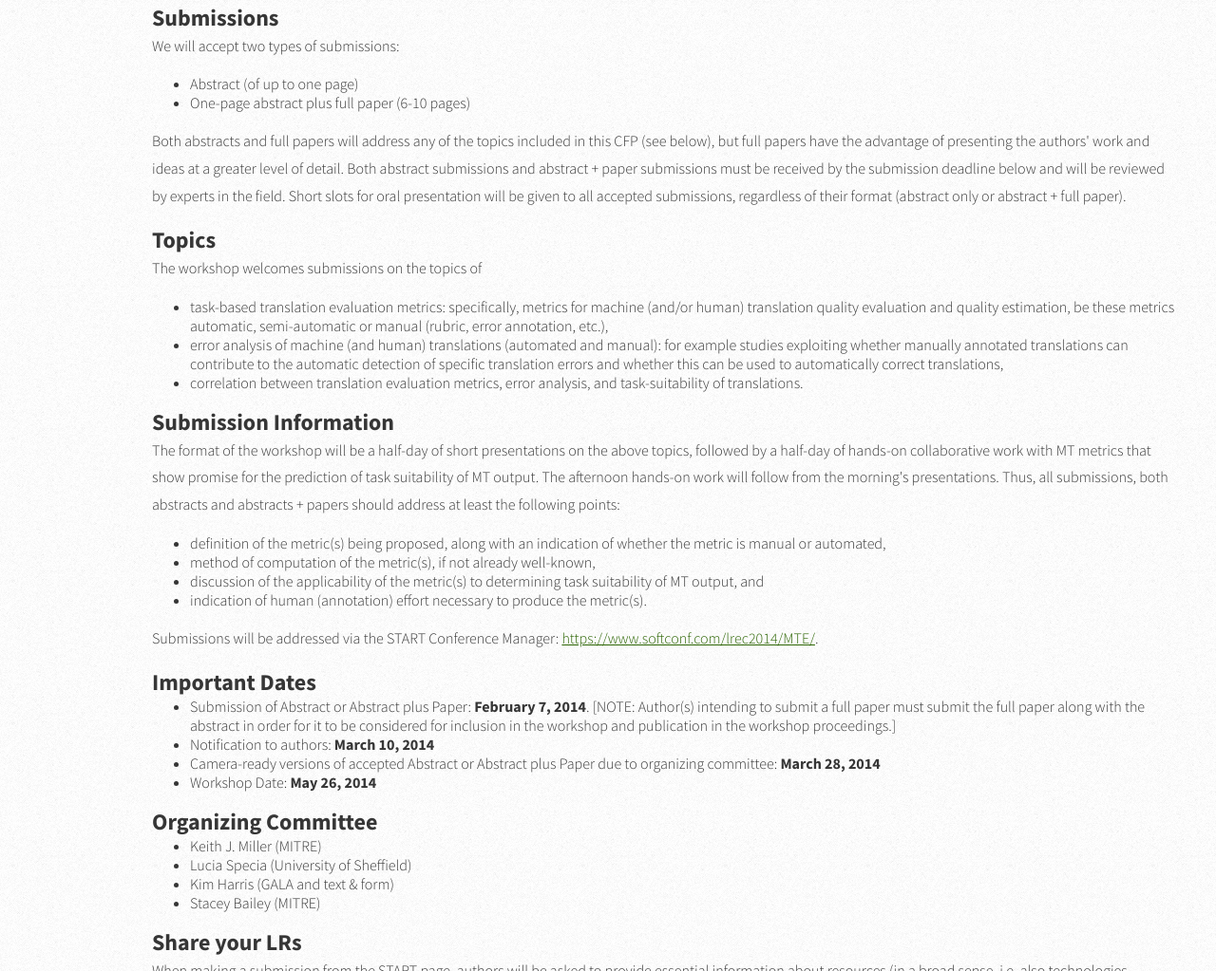
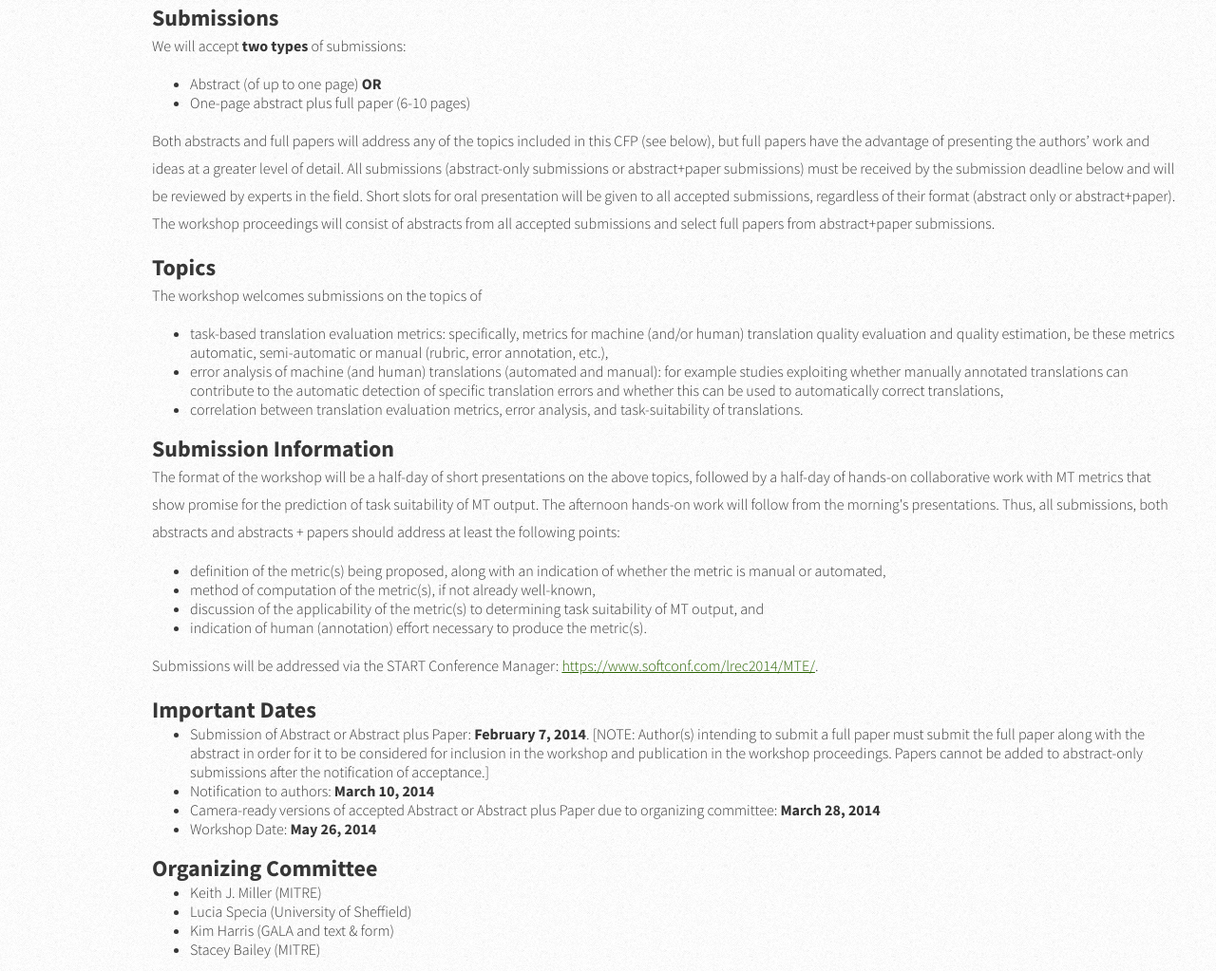
Before and after one commit to MTE2014/MTE2014.github.io, a plain HTML site: page cfp.html in a window 1280 px wide. Shown: the part 669-1692 px from the top of the page at 95% size. Drawn offline with Linux system fonts and the light colour scheme.

Commit message:
Update 29 January

```diff
--- a/cfp.html
+++ b/cfp.html
@@ -54,13 +54,13 @@ Released   : 20130623
 				<p>The workshop will benefit from datasets already collected and manually annotated for translation errors by the QTLaunchPad project as part of a shared task on error annotation and automatic quality translation. </p>
 
 				<h2>Submissions</h2>
-				<p>We will accept two types of submissions: </p>
+				<p>We will accept <b>two types</b> of submissions: </p>
 				<ul>
-				<li>Abstract (of up to one page)</li>
+				<li>Abstract (of up to one page) <b>OR</b></li>
 				<li>One-page abstract plus full paper (6-10 pages)  </li>
 				</ul>
 
-				<p>Both abstracts and full papers will address any of the topics included in this CFP (see below), but full papers have the advantage of presenting the authors' work and ideas at a greater level of detail. Both abstract submissions and abstract + paper submissions must be received by the submission deadline below and will be reviewed by experts in the field. Short slots for oral presentation will be given to all accepted submissions, regardless of their format (abstract only or abstract + full paper).</p>
+				<p>Both abstracts and full papers will address any of the topics included in this CFP (see below), but full papers have the advantage of presenting the authors’ work and ideas at a greater level of detail. All submissions (abstract-only submissions or abstract+paper submissions) must be received by the submission deadline below and will be reviewed by experts in the field. Short slots for oral presentation will be given to all accepted submissions, regardless of their format (abstract only or abstract+paper). The workshop proceedings will consist of abstracts from all accepted submissions and select full papers from abstract+paper submissions.</p>
 
 				<h2>Topics</h2>
 
@@ -87,7 +87,7 @@ Released   : 20130623
 
 				<h2>Important Dates</h2>
 				<ul>
-				<li>Submission of Abstract or Abstract plus Paper: <b>February 7, 2014</b>. [NOTE: Author(s) intending to submit a full paper must submit the full paper along with the abstract in order for it to be considered for inclusion in the workshop and publication in the workshop proceedings.]</li>
+				<li>Submission of Abstract or Abstract plus Paper: <b>February 7, 2014</b>. [NOTE: Author(s) intending to submit a full paper must submit the full paper along with the abstract in order for it to be considered for inclusion in the workshop and publication in the workshop proceedings. Papers cannot be added to abstract-only submissions after the notification of acceptance.]</li>
 				<li>Notification to authors: <b>March 10, 2014</li></b>
 				<li>Camera-ready versions of accepted Abstract or Abstract plus Paper due to organizing committee: <b>March 28, 2014</li></b>
 				<li>Workshop Date: <b>May 26, 2014</li></b>
```
